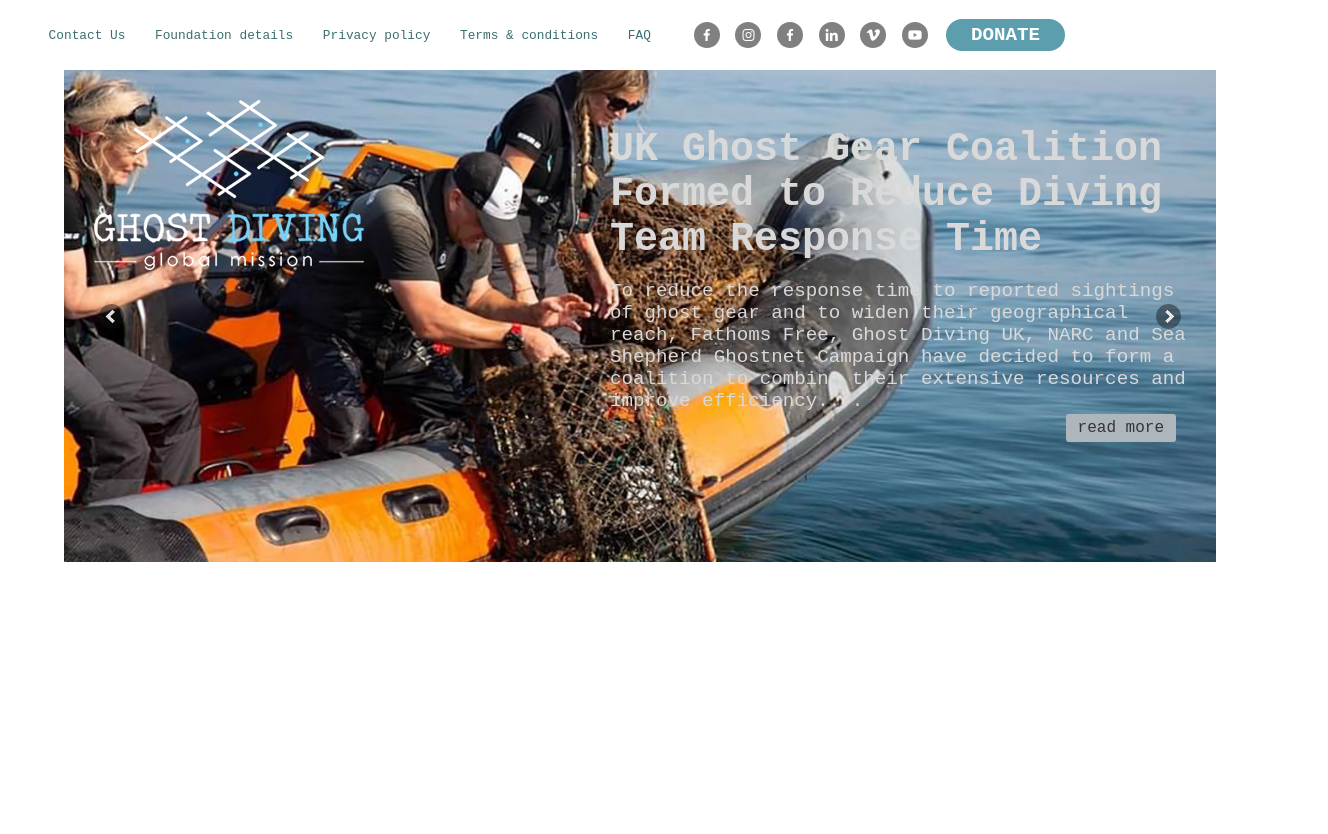
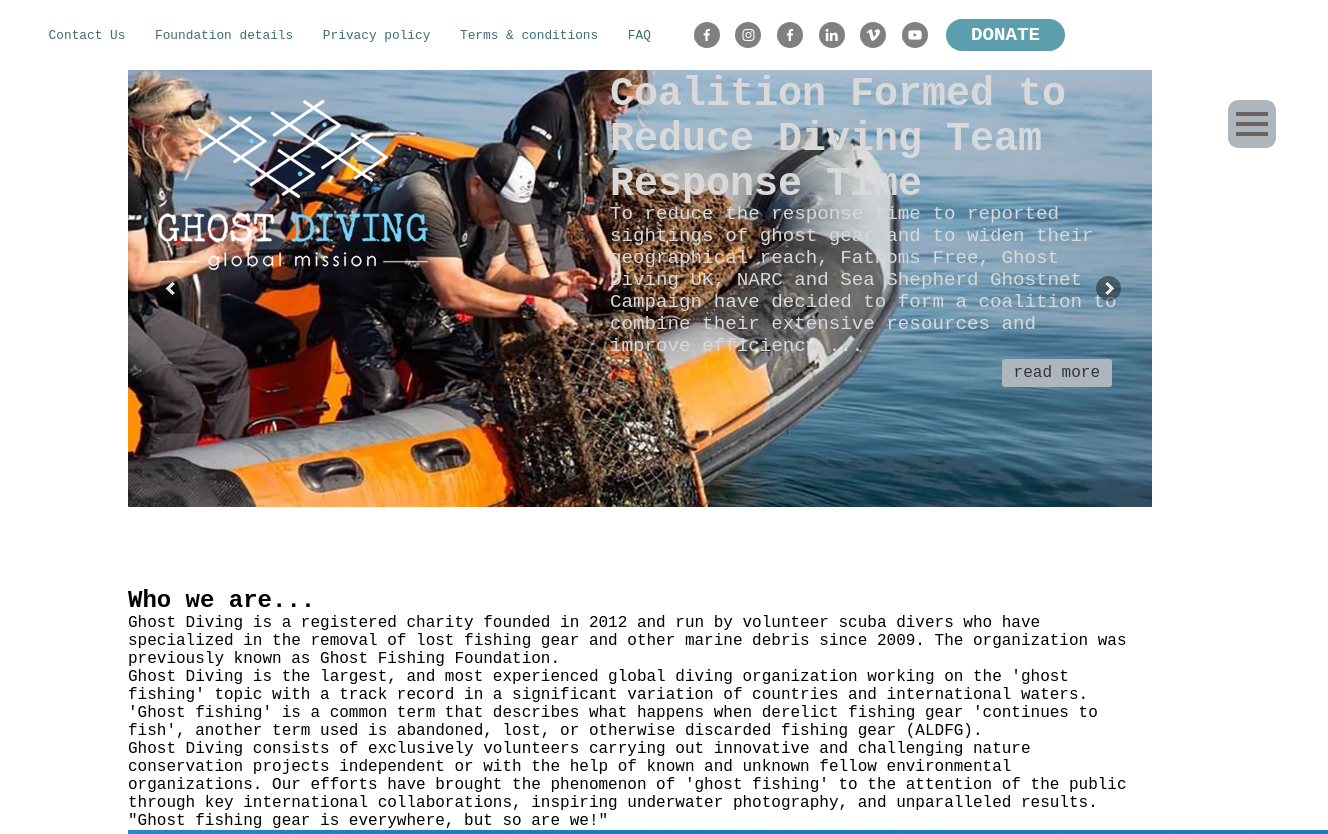
Before and after one commit to beacl3320/Ghost-Diving, a website: page index.html in a window 1280 px wide. Shown: the top 834 px of the page, 1328 px wide, since content can reach past the window. Before the commit the page ends 800 px from the top, so only its background shows below. Drawn offline with nearby package versions, Linux system fonts and the light colour scheme; a web font is replaced by a local one.

Commit message:
FEAT: add start oneSection

```diff
--- a/index.html
+++ b/index.html
@@ -51,6 +51,10 @@
                     alt="logo ghost diving"
                 />
             </div>
+            <div class="header__menu">
+                <i class="bx bx-menu" style="color: #6d6161"></i>
+            </div>
+
             <div class="slider">
                 <div class="header__text">
                     <img src="assets/slider_1639485580.jpg" alt="slider 1" />
@@ -143,6 +147,42 @@
             </div>
         </header>
 
+        <!-- ONE SECTION -->
+        <section class="oneSection container">
+            <div class="oneSection__text">
+                <h1>Who we are...</h1>
+                <p>
+                    Ghost Diving is a registered charity founded in 2012 and run
+                    by volunteer scuba divers who have specialized in the
+                    removal of lost fishing gear and other marine debris since
+                    2009. The organization was previously known as Ghost Fishing
+                    Foundation.
+                </p>
+                <p>
+                    Ghost Diving is the largest, and most experienced global
+                    diving organization working on the 'ghost fishing' topic
+                    with a track record in a significant variation of countries
+                    and international waters. 'Ghost fishing' is a common term
+                    that describes what happens when derelict fishing gear
+                    'continues to fish', another term used is abandoned, lost,
+                    or otherwise discarded fishing gear (ALDFG).
+                </p>
+                <p>
+                    Ghost Diving consists of exclusively volunteers carrying out
+                    innovative and challenging nature conservation projects
+                    independent or with the help of known and unknown fellow
+                    environmental organizations. Our efforts have brought the
+                    phenomenon of 'ghost fishing' to the attention of the public
+                    through key international collaborations, inspiring
+                    underwater photography, and unparalleled results.
+                </p>
+                <p>"Ghost fishing gear is everywhere, but so are we!"</p>
+            </div>
+            <div class="oneSection__img">
+                <img src="assets/GD WhoWeAre 2021 Homepage.jpg" alt="image GD">
+            </div>
+        </section>
+
         <script src="http://ajax.googleapis.com/ajax/libs/jquery/1.9.0/jquery.min.js"></script>
         <script src="sss/sss.min.js"></script>
         <script src="index.js"></script>
--- a/sass/_container.scss
+++ b/sass/_container.scss
@@ -1,5 +1,5 @@
 .container{
-    width: 90%;
+    width: 80%;
     max-width: 100%;
-    margin: 0 auto;
+    margin: 5rem auto;
 }
--- a/sass/_header.scss
+++ b/sass/_header.scss
@@ -5,8 +5,30 @@
     max-width: 1200px;
     margin-top: 20px;
 
+/*    &__container{
+        display: flex;
+        justify-content: space-between;
+        align-items: center;
+    } */
+
+    &__menu{
+        position: absolute;
+        z-index: 1;
+        margin: 30px 10px 0 1100px;
+    }
+
+    &__menu i{
+        display: block;
+        font-size: 3rem;
+        top: 0;
+        right: 0;
+        background-color: color.$sixColor;
+        border-radius: 10px;
+        cursor: pointer;
+    }
+
     &__logo {
-        position: fixed;
+        position: absolute;
         z-index: 1;
         margin: 30px 0 0 30px;
     }
@@ -50,6 +72,15 @@
 
 @media (max-width: 768px) {
     .header {
+
+        &__menu{
+            margin: 30px 10px 0 620px;
+        }
+
+        &__menu i{
+            font-size: 2.5rem;
+        }
+
         &__logo img {
             width: 8rem;
             margin: -5px 0 0 -5px;
@@ -88,6 +119,14 @@
 
     .header{
 
+        &__menu{
+            margin: 20px 10px 0 340px;
+        }
+
+        &__menu i{
+            font-size: 1.8rem;
+        }
+
         &__logo {
             margin: 20px 0 0 20px;
         }
```
Also changed, not shown: css/style.css, sss/images/chevron-left-regular-24.png (added), sss/images/chevron-right-regular-24.png (added), 1 other file.
